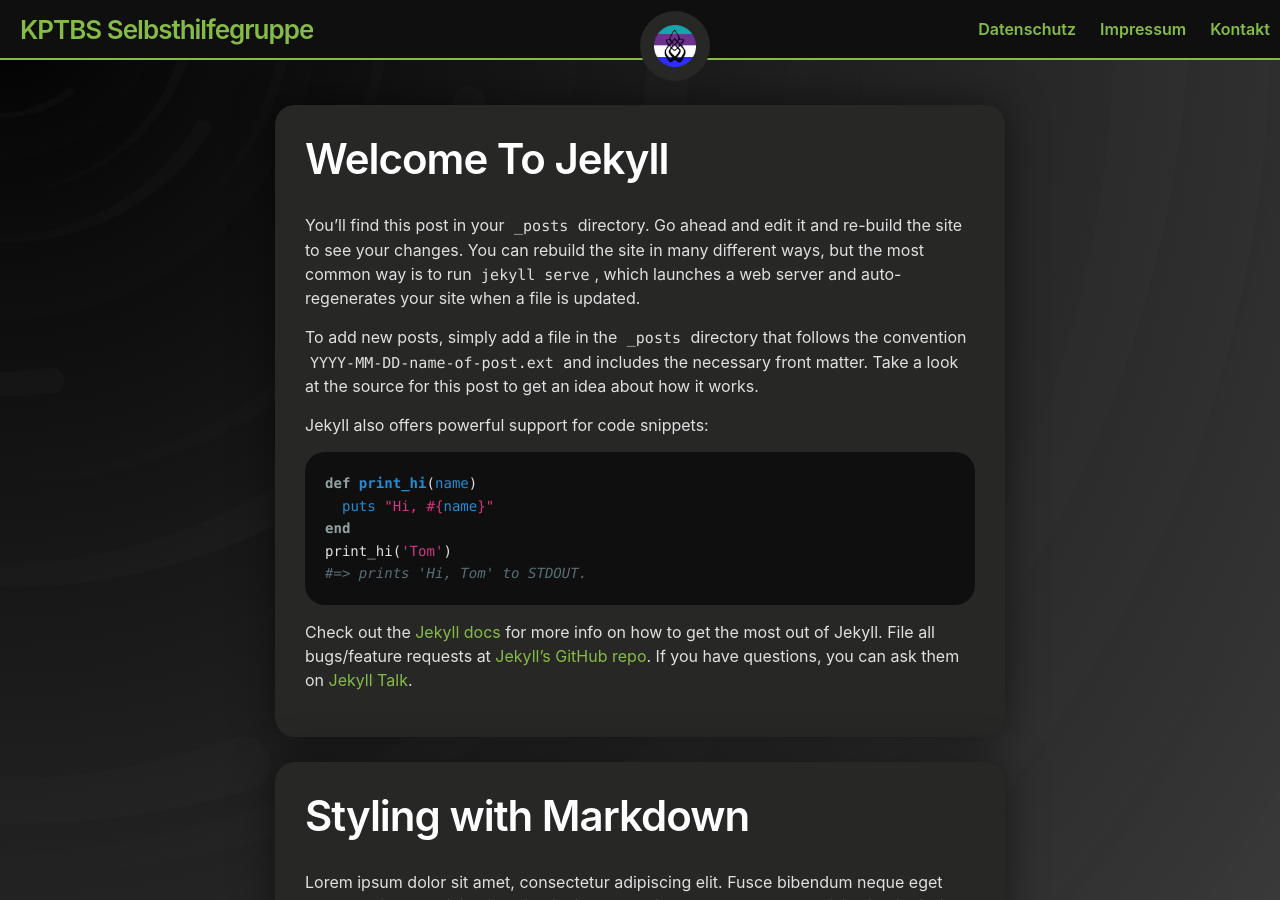
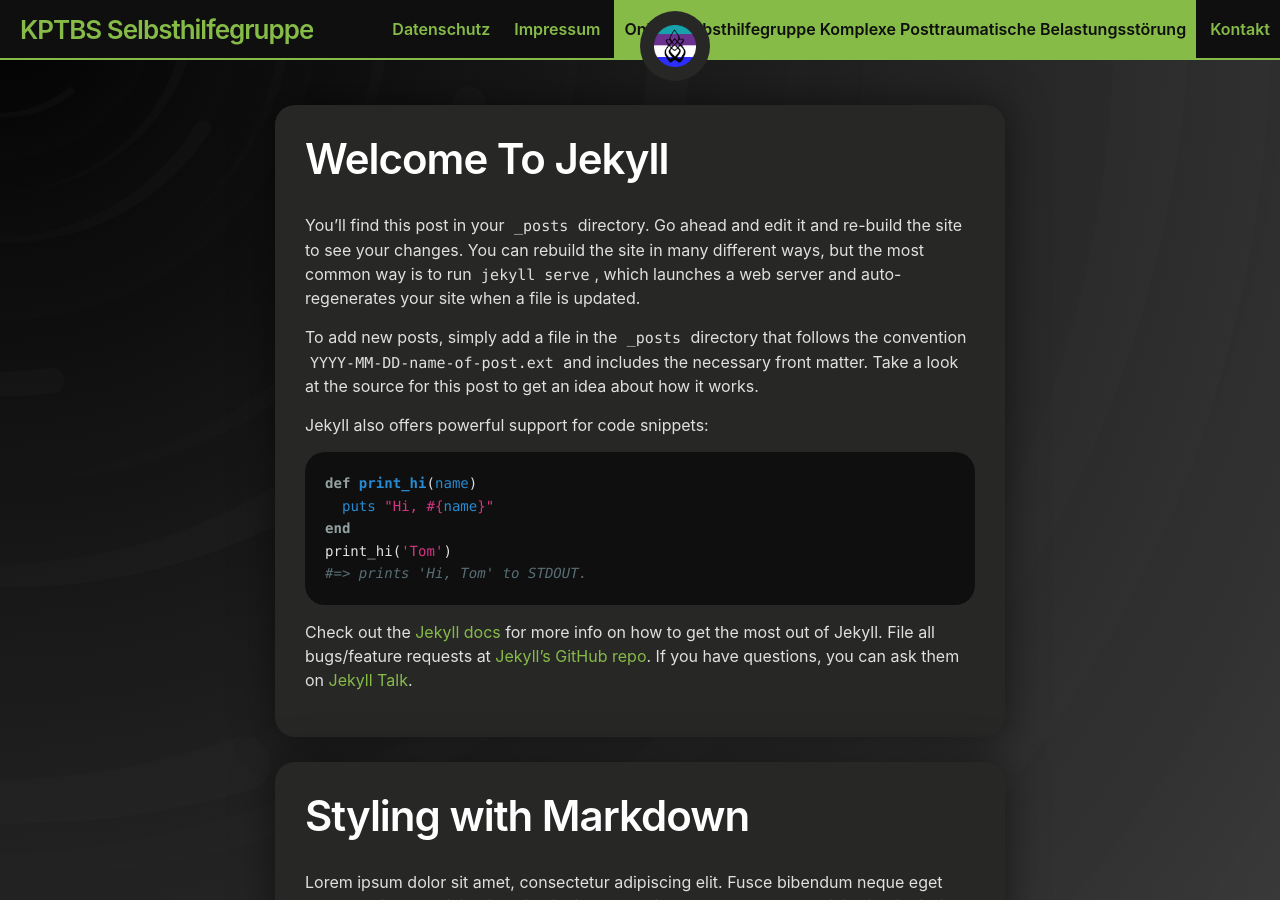
Before and after one commit to 3xz/k-ptbs, a Jekyll site: the page built from index.md, in a window 1280 px wide and 900 px high. Built offline with Jekyll 4.4.1, drawn with Linux system fonts in a browser that asks for light colours.

Commit message:
Update index.md

```diff
--- a/index.md
+++ b/index.md
@@ -1,3 +1,7 @@
 ---
 layout: home
+title: Online Selbsthilfegruppe Komplexe Posttraumatische Belastungsstörung
+tagline: Online Selbsthilfegruppe Komplexe Posttraumatische Belastungsstörung
+keywords: kpbts, komplexe, posttraumatische, belastungsstörung, cptsd, childhood, trauma, selbsthilfe, selbsthilfegruppe
+canonical: https://k-ptbs.com
 ---
```
